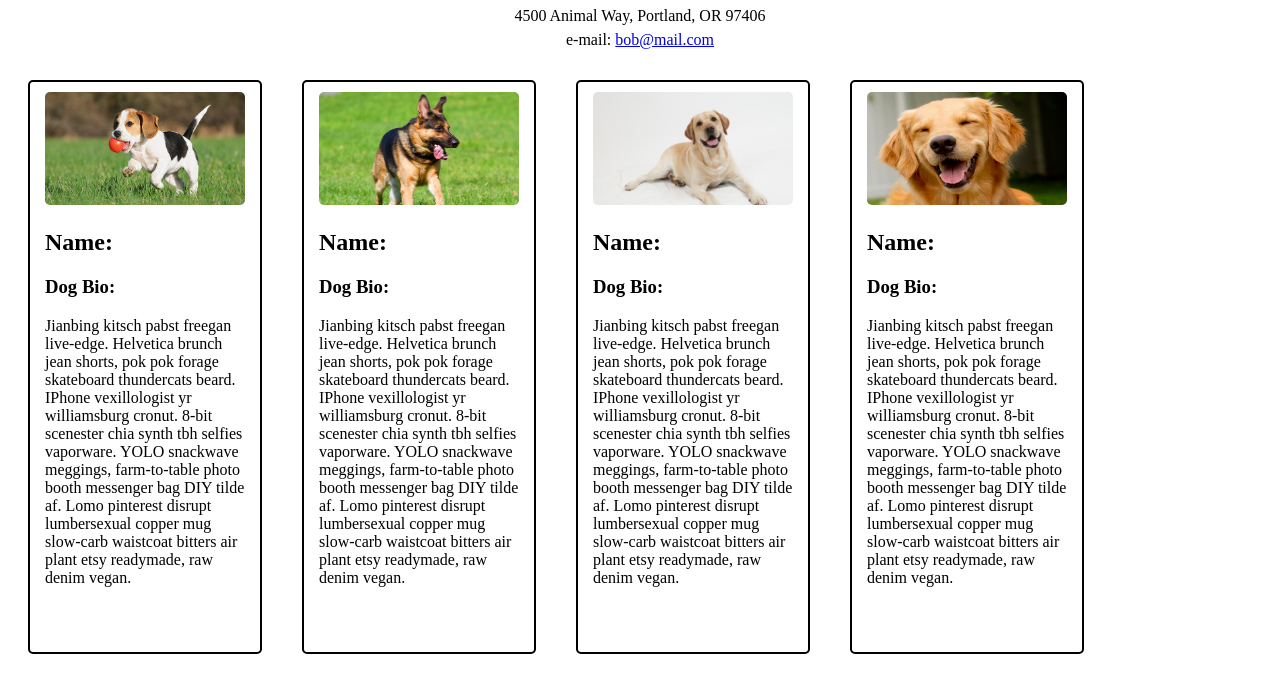
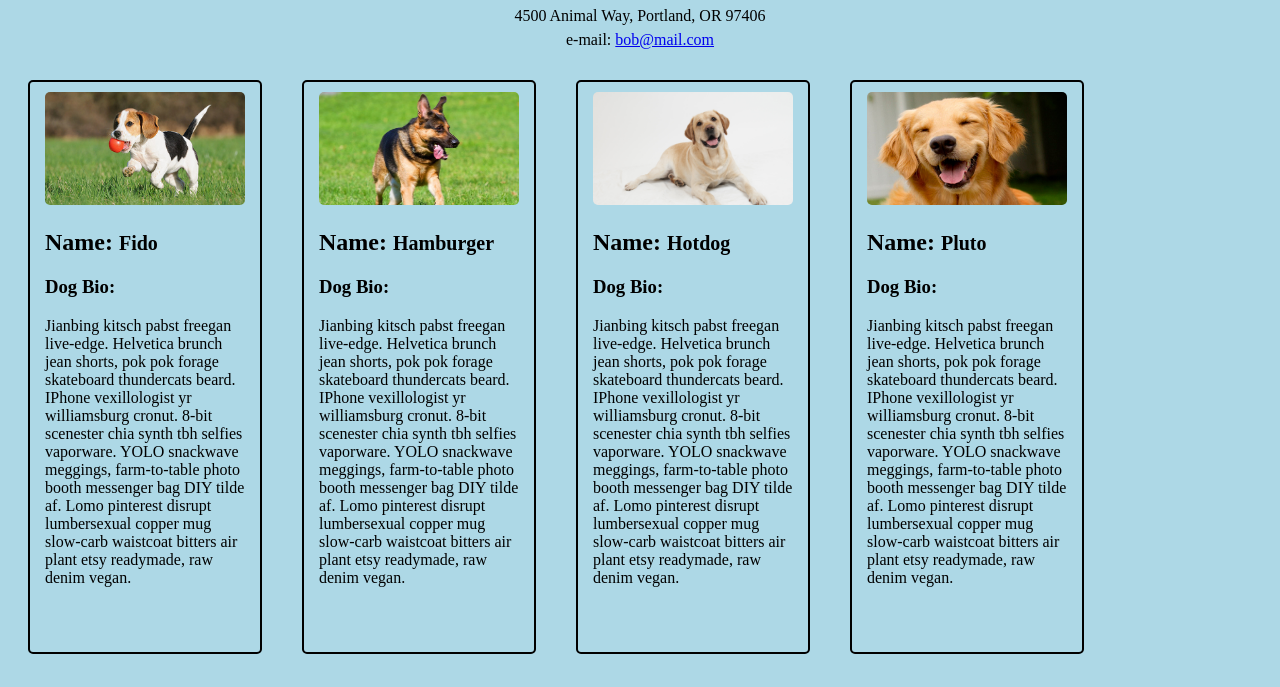
Before and after one commit to philip-putnam/animal-shelter, a plain HTML site: page index.html in a window 1280 px wide. Shown: the part 113-800 px from the top of the page. Drawn offline with Linux system fonts and the light colour scheme.

Commit message:
add dog names with span to html and css

```diff
--- a/css/styles.css
+++ b/css/styles.css
@@ -1,3 +1,6 @@
+body {
+  background-color: lightblue;
+}
 header {
   text-align: center;
 }
@@ -6,21 +9,8 @@ header h1 {
   color: darkblue;
   font-family: fantasy;
 }
-
 header p {
   line-height: 0.5;
-}
-
-.profile img {
-  width: 200px;
-  height: 113px;
-  border-radius: 5px;
-}
-
-.footer {
-  clear: both;
-  font-style: italic;
-  text-align: center;
 }
 .profile {
   float: left;
@@ -32,7 +22,19 @@ header p {
   border-radius: 5px;
   overflow: hidden;
 }
-
+.profile img {
+  width: 200px;
+  height: 113px;
+  border-radius: 5px;
+}
+.name {
+  font-size: 20px;
+}
+.footer {
+  clear: both;
+  font-style: italic;
+  text-align: center;
+}
 @media screen and (max-width: 1000px) and (min-width: 700px) {
   body {
     background-color: pink;
--- a/index.html
+++ b/index.html
@@ -14,35 +14,35 @@
 
     <div class="profile">
       <img src="img/ballDog.jpg" alt="picture of a dog with a ball">
-      <h2>Name:</h2>
+      <h2>Name: <span class="name">Fido</span></h2>
       <h3>Dog Bio:</h3>
       <p>Jianbing kitsch pabst freegan live-edge. Helvetica brunch jean shorts, pok pok forage skateboard thundercats beard. IPhone vexillologist yr williamsburg cronut. 8-bit scenester chia synth tbh selfies vaporware. YOLO snackwave meggings, farm-to-table photo booth messenger bag DIY tilde af. Lomo pinterest disrupt lumbersexual copper mug slow-carb waistcoat bitters air plant etsy readymade, raw denim vegan.</p>
     </div>
 
     <div class="profile">
       <img src="img/shepard.jpg" alt="picture of a german shepard">
-      <h2>Name:</h2>
+      <h2>Name: <span class="name">Hamburger</span></h2>
       <h3>Dog Bio:</h3>
       <p>Jianbing kitsch pabst freegan live-edge. Helvetica brunch jean shorts, pok pok forage skateboard thundercats beard. IPhone vexillologist yr williamsburg cronut. 8-bit scenester chia synth tbh selfies vaporware. YOLO snackwave meggings, farm-to-table photo booth messenger bag DIY tilde af. Lomo pinterest disrupt lumbersexual copper mug slow-carb waistcoat bitters air plant etsy readymade, raw denim vegan.</p>
     </div>
 
     <div class="profile">
       <img src="img/labDog.jpg" alt="picture of a lab">
-      <h2>Name:</h2>
+      <h2>Name: <span class="name">Hotdog</span></h2>
       <h3>Dog Bio:</h3>
       <p>Jianbing kitsch pabst freegan live-edge. Helvetica brunch jean shorts, pok pok forage skateboard thundercats beard. IPhone vexillologist yr williamsburg cronut. 8-bit scenester chia synth tbh selfies vaporware. YOLO snackwave meggings, farm-to-table photo booth messenger bag DIY tilde af. Lomo pinterest disrupt lumbersexual copper mug slow-carb waistcoat bitters air plant etsy readymade, raw denim vegan.</p>
     </div>
 
     <div class="profile">
       <img src="img/smileDog.jpg" alt="picture of a dog smiling">
-      <h2>Name:</h2>
+      <h2>Name: <span class="name">Pluto</span></h2>
       <h3>Dog Bio:</h3>
       <p>Jianbing kitsch pabst freegan live-edge. Helvetica brunch jean shorts, pok pok forage skateboard thundercats beard. IPhone vexillologist yr williamsburg cronut. 8-bit scenester chia synth tbh selfies vaporware. YOLO snackwave meggings, farm-to-table photo booth messenger bag DIY tilde af. Lomo pinterest disrupt lumbersexual copper mug slow-carb waistcoat bitters air plant etsy readymade, raw denim vegan.</p>
     </div>
 
     <div class="profile">
       <img src="img/sadDog.jpg" alt="picture of a sad dog">
-      <h2>Name:</h2>
+      <h2>Name: <span class="name">Sadie</span></h2>
       <h3>Dog Bio:</h3>
       <p>Jianbing kitsch pabst freegan live-edge. Helvetica brunch jean shorts, pok pok forage skateboard thundercats beard. IPhone vexillologist yr williamsburg cronut. 8-bit scenester chia synth tbh selfies vaporware. YOLO snackwave meggings, farm-to-table photo booth messenger bag DIY tilde af. Lomo pinterest disrupt lumbersexual copper mug slow-carb waistcoat bitters air plant etsy readymade, raw denim vegan.</p>
     </div>
```
